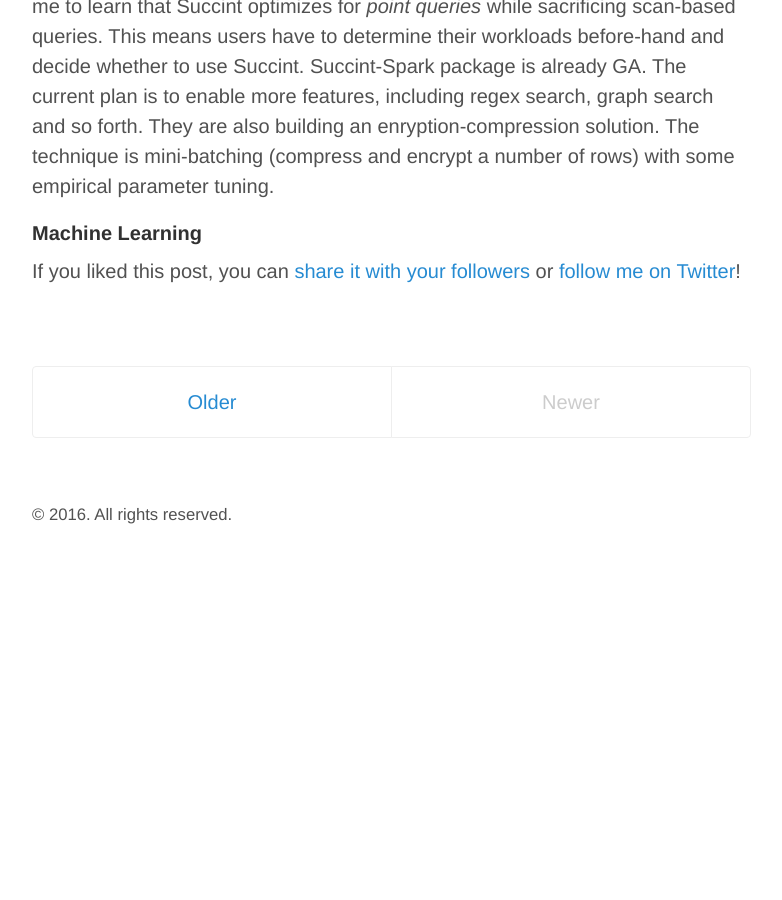
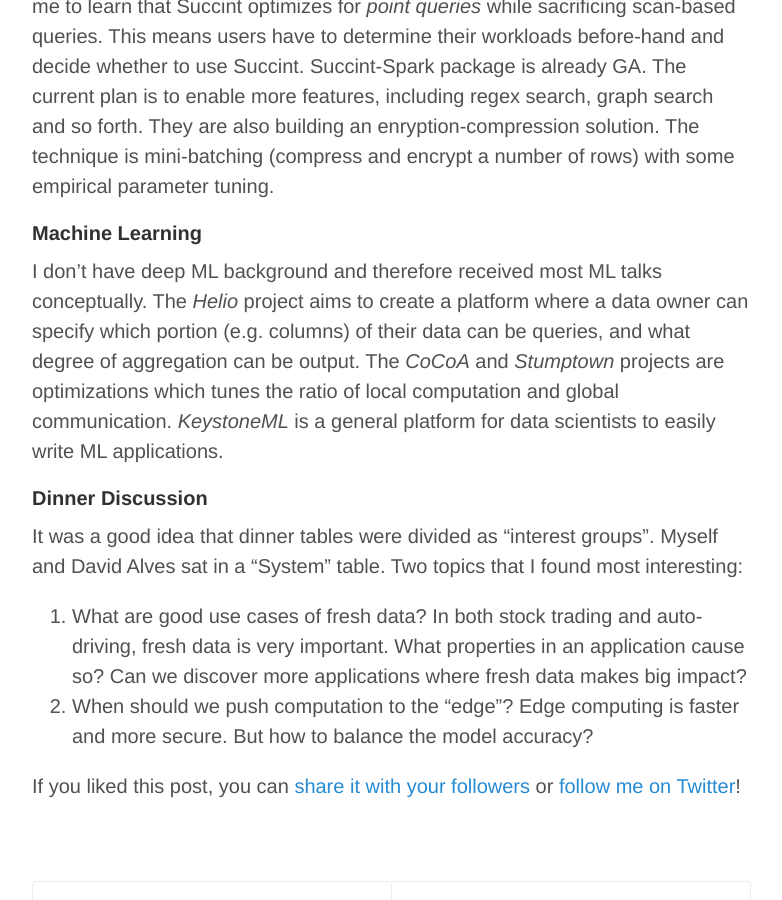
Before and after one commit to zhe-thoughts/zhe-thoughts.github.io, a Jekyll site: the page built from index.html, in a window 1280 px wide and 900 px high, scrolled down 1380 px. Shown: the whole window, without its empty margins (248-1030 px from the left). Built offline with Jekyll 4.4.1, drawn with Linux system fonts in a browser that asks for light colours; the list of posts is cut into pages by our own code; before the commit the page ends 1908 px from its top, so only the background shows below that.

Commit message:
Update 2016-01-19-AMPLab-Retreat-Summary.md

```diff
--- a/_posts/2016-01-19-AMPLab-Retreat-Summary.md
+++ b/_posts/2016-01-19-AMPLab-Retreat-Summary.md
@@ -22,6 +22,13 @@ So their goal is to win along every dimension on the spetrum ("Spark-like functi
 #### [Succint](https://amplab.cs.berkeley.edu/publication/succinct-enabling-queries-on-compressed-data/)
 Several talks and posters were dedicated to Succint, an in-memory compression format. The project already has a published paper so I won't go into too much details. The presentation was of high quality and worth watching. First time for me to learn that Succint optimizes for *point queries* while sacrificing scan-based queries. This means users have to determine their workloads before-hand and decide whether to use Succint. Succint-Spark package is already GA. The current plan is to enable more features, including regex search, graph search and so forth. They are also building an enryption-compression solution. The technique is mini-batching (compress and encrypt a number of rows) with some empirical parameter tuning.
 
-####Machine Learning
+#### Machine Learning
+I don't have deep ML background and therefore received most ML talks conceptually. The *Helio* project aims to create a platform where a data owner can specify which portion (e.g. columns) of their data can be queries, and what degree of aggregation can be output. The *CoCoA* and *Stumptown* projects are optimizations which tunes the ratio of local computation and global communication. *KeystoneML* is a general platform for data scientists to easily write ML applications.
+
+#### Dinner Discussion
+It was a good idea that dinner tables were divided as "interest groups". Myself and David Alves sat in a "System" table. Two topics that I found most interesting:
+
+1. What are good use cases of fresh data? In both stock trading and auto-driving, fresh data is very important. What properties in an application cause so? Can we discover more applications where fresh data makes big impact?
+2. When should we push computation to the "edge"? Edge computing is faster and more secure. But how to balance the model accuracy?
 
 {% include twitter_plug.html %}
```
